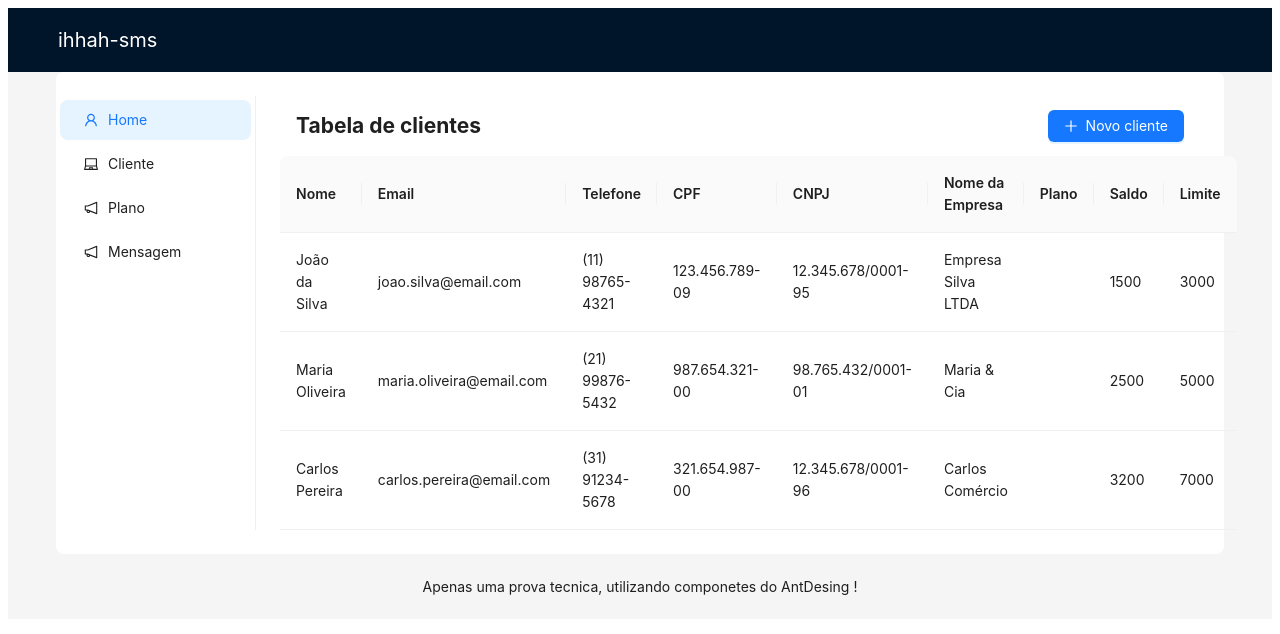
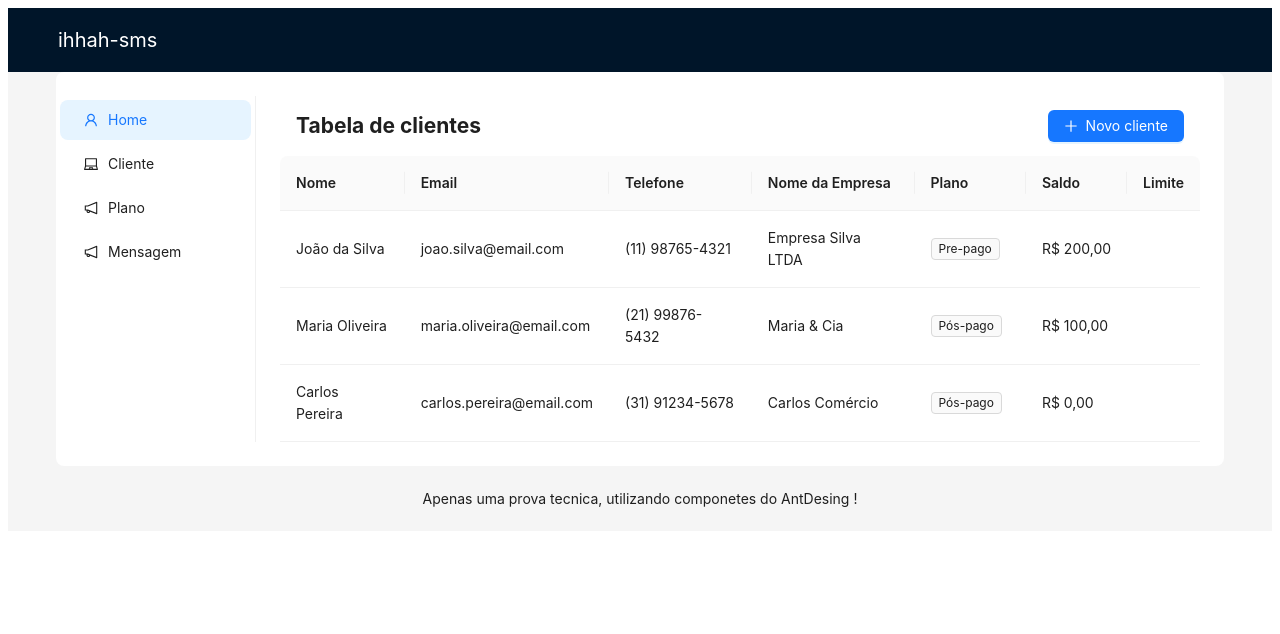
Before and after one commit to willgkm/prova-tecnica-ihhah, a React (Vite) app in the folder frontend/ihhah-sms/: page /cliente in a window 1280 px wide. Shown: the top 634 px of the page. Built offline with nearby package versions, Linux system fonts and the light colour scheme.

Commit message:
Alterando dados do mock e melhorando info da tabela

```diff
--- a/frontend/ihhah-sms/src/pages/cliente/cliente.tsx
+++ b/frontend/ihhah-sms/src/pages/cliente/cliente.tsx
@@ -1,54 +1,77 @@
+import { TableProps, Tag, Tooltip } from "antd";
 import IhhahTable from "../../components/IhhahTable";
 
+interface ClienteType {
+  id: number;
+  nome: string;
+  email: string;
+  telefone: string;
+  cpf: string;
+  cnpj: string;
+  nomeEmpresa: string;
+  plano: {
+    id: number;
+    nome: string;
+		consumo: number;
+		limiteConsumo: number;
+  };
+  saldo: number;
+}
 
 export default function ClientePage() {
 
-	const clienteData = [
+	const clienteData: ClienteType[] = [
 		{
-			"nome": "João da Silva",
-			"email": "joao.silva@email.com",
-			"telefone": "(11) 98765-4321",
-			"cpf": "123.456.789-09",
-			"cnpj": "12.345.678/0001-95",
-			"nomeDaEmpresa": "Empresa Silva LTDA",
-			"idPlano": {
-				"id": 1,
-				"nome": "Plano Básico"
+			id:1,
+			nome: "João da Silva",
+			email: "joao.silva@email.com",
+			telefone: "(11) 98765-4321",
+			cpf: "123.456.789-09",
+			cnpj: "12.345.678/0001-95",
+			nomeEmpresa: "Empresa Silva LTDA",
+			plano: {
+				id: 1,
+				nome: "Pre-pago",
+				consumo: 0,
+				limiteConsumo:0
 			},
-			"saldo": 1500.00,
-			"limite": 3000.00
+			saldo: 200.00,
 		},
 		{
-			"nome": "Maria Oliveira",
-			"email": "maria.oliveira@email.com",
-			"telefone": "(21) 99876-5432",
-			"cpf": "987.654.321-00",
-			"cnpj": "98.765.432/0001-01",
-			"nomeDaEmpresa": "Maria & Cia",
-			"idPlano": {
-				"id": 2,
-				"nome": "Plano Avançado"
+			id:2,
+			nome: "Maria Oliveira",
+			email: "maria.oliveira@email.com",
+			telefone: "(21) 99876-5432",
+			cpf: "987.654.321-00",
+			cnpj: "98.765.432/0001-01",
+			nomeEmpresa: "Maria & Cia",
+			plano: {
+				id: 2,
+				nome: "Pós-pago",
+				consumo: 20,
+				limiteConsumo:100
 			},
-			"saldo": 2500.00,
-			"limite": 5000.00
+			saldo: 100.00,
 		},
 		{
-			"nome": "Carlos Pereira",
-			"email": "carlos.pereira@email.com",
-			"telefone": "(31) 91234-5678",
-			"cpf": "321.654.987-00",
-			"cnpj": "12.345.678/0001-96",
-			"nomeDaEmpresa": "Carlos Comércio",
-			"idPlano": {
-				"id": 3,
-				"nome": "Plano Premium"
+			id:3,
+			nome: "Carlos Pereira",
+			email: "carlos.pereira@email.com",
+			telefone: "(31) 91234-5678",
+			cpf: "321.654.987-00",
+			cnpj: "12.345.678/0001-96",
+			nomeEmpresa: "Carlos Comércio",
+			plano: {
+				id: 2,
+				nome: "Pós-pago",
+				consumo: 42.50,
+				limiteConsumo:100
 			},
-			"saldo": 3200.00,
-			"limite": 7000.00
+			saldo: 0.00,
 		}
-	]
+	];
 
-	const columns = [
+	const columns: TableProps<ClienteType>['columns'] = [
 		{
 			title: 'Nome',
 			dataIndex: 'nome',
@@ -65,29 +88,31 @@ export default function ClientePage() {
 			key: 'telefone',
 		},
 		{
-			title: 'CPF',
-			dataIndex: 'cpf',
-			key: 'cpf',
-		},
-		{
-			title: 'CNPJ',
-			dataIndex: 'cnpj',
-			key: 'cnpj',
-		},
-		{
 			title: 'Nome da Empresa',
-			dataIndex: 'nomeDaEmpresa',
-			key: 'nomeDaEmpresa',
+			dataIndex: 'nomeEmpresa',
+			key: 'nomeEmpresa',
+			render: (_, cliente ) => (
+			<Tooltip title={`CNPJ: ${cliente.cnpj}, CPF: ${cliente.cpf}`}>
+				<span>{cliente.nomeEmpresa}</span>
+			</Tooltip>),
+
 		},
 		{
 			title: 'Plano',
-			dataIndex: 'idPlano.nome',
-			key: 'idPlano',
+			dataIndex: 'plano.nome',
+			key: 'plano',
+			render: (_, cliente ) => <Tag>{cliente.plano.nome}</Tag>,
 		},
 		{
 			title: 'Saldo',
 			dataIndex: 'saldo',
 			key: 'saldo',
+			render: (saldo) => {
+				return new Intl.NumberFormat('pt-BR', {
+					style: 'currency',
+					currency: 'BRL',
+				}).format(saldo);
+			},
 		},
 		{
 			title: 'Limite',
@@ -95,6 +120,7 @@ export default function ClientePage() {
 			key: 'limite',
 		},
 	];
+
 
 	return (
 		<>
```
